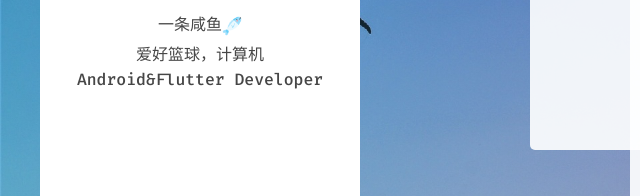
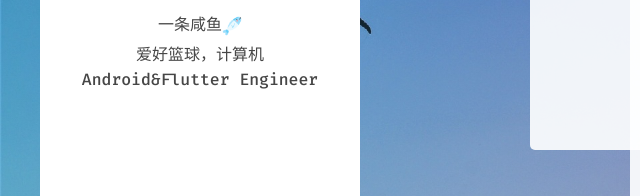
Before and after one commit to hacjy/home, a plain HTML site: page index.html in a window 1280 px wide. Shown: the part 314-510 px from the top of the page, 0-640 px from the left. Drawn offline with Linux system fonts and the light colour scheme.

Commit message:
feat:update html

```diff
--- a/index.html
+++ b/index.html
@@ -28,7 +28,7 @@
             <div class="meBox-text">
                 <p>一条咸鱼<img src="./img/fish.png" alt="咸鱼" style="width: 20px; vertical-align: middle;"></p>
                 <p>爱好篮球，计算机</p>
-                <p>Android&Flutter Developer</p>
+                <p>Android&Flutter Engineer</p>
             </div>
             <!-- 两个按钮 -->
             <div class="meBox-Button">
```
